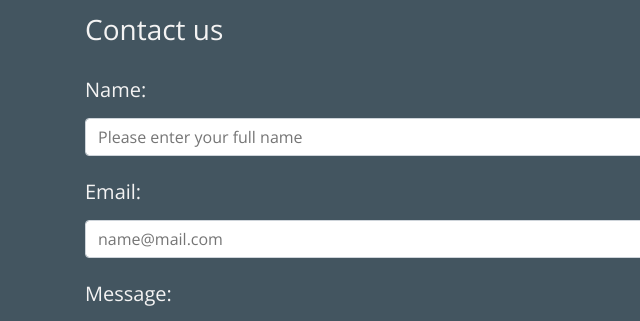
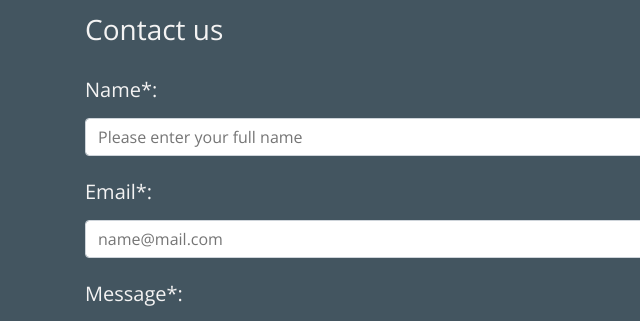
Before and after one commit to l-sturgeon/ripillows, a plain HTML site: page index.html in a window 1280 px wide. Shown: the part 1301-1622 px from the top of the page, 0-640 px from the left. Drawn offline with nearby package versions, Linux system fonts and the light colour scheme.

Commit message:
* to required fields in contact form

```diff
--- a/index.html
+++ b/index.html
@@ -70,21 +70,21 @@
       <h3>Contact us</h3>
           <form id="my-form" class="fcf-form-class" action="https://formspree.io/f/mleadlvd" method="POST">
             <div class="fcf-form-group">
-              <label>Name:</label>
+              <label>Name*:</label>
                 <div class="fcf-input-group">
                   <input type="text" id="Name" name="Name" placeholder="Please enter your full name" class="fcf-form-control" required/>
                 </div>
             </div>
 
             <div class="fcf-form-group">
-              <label>Email:</label>
+              <label>Email*:</label>
                 <div class="fcf-input-group">
                   <input type="email" id="Email" name="Email" placeholder="name@mail.com" class="fcf-form-control" required />
                 </div>
             </div>
 
             <div class="fcf-form-group">
-              <label>Message:</label>
+              <label>Message*:</label>
                 <div class="fcf-input-group">
                   <textarea id="Message" name="Message" class="fcf-form-control" rows="6" maxlength="3000" required></textarea>
                 </div>
```
